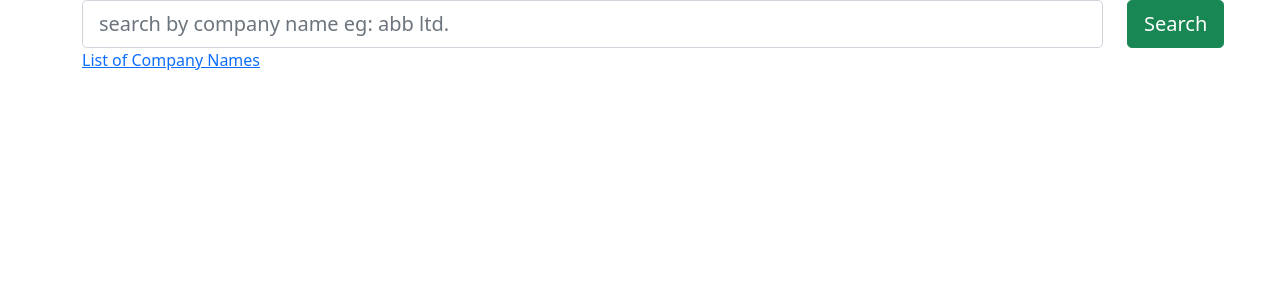
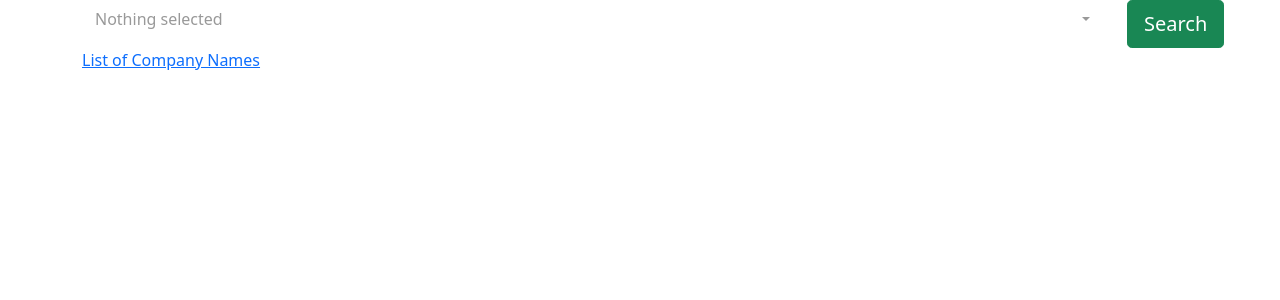
Before and after one commit to rajats/Daily-Equity-Analyser, a Django app: page / in a window 1280 px wide. Shown: the part 56-356 px from the top of the page. Run offline with Django 3.2, Linux system fonts and the light colour scheme; parts of the project's set-up code (start-up, migrations or seed data) failed here and were passed over; some libraries are stand-ins or nearby versions.

Commit message:
replaced plain search with searchable dropdown and checking if query is empty

```diff
--- a/static/templates/data/equity_data.html
+++ b/static/templates/data/equity_data.html
@@ -5,7 +5,11 @@
       <form class="form-inline my-2 my-md-0" @submit.prevent="performSearch()">
         <div class="row">
           <div class="col-11">
-            <input class="form-control form-control-lg form-control-borderless" type="search" name="searchquery" placeholder="search by company name eg: abb ltd." v-model="query">
+            <select class="selectpicker" data-live-search="true" data-width="100%" name="searchquery" v-model="query">
+              {% for name in company_names %}
+                <option>{{ name }}</option>
+              {% endfor %}
+            </select>
           </div>
           <div class="col-1">
             <button class="btn btn-lg btn-success" type="submit">Search</button>
@@ -68,7 +72,7 @@
                 })
                 .then((result) => {
                     //console.log(result.company)
-                    if (_.findWhere(this.companies, result.company) == null) {
+                    if (_.findWhere(this.companies, result.company) == null && this.query) {
                       this.companies.push(result.company)
                     }
                 })
```
